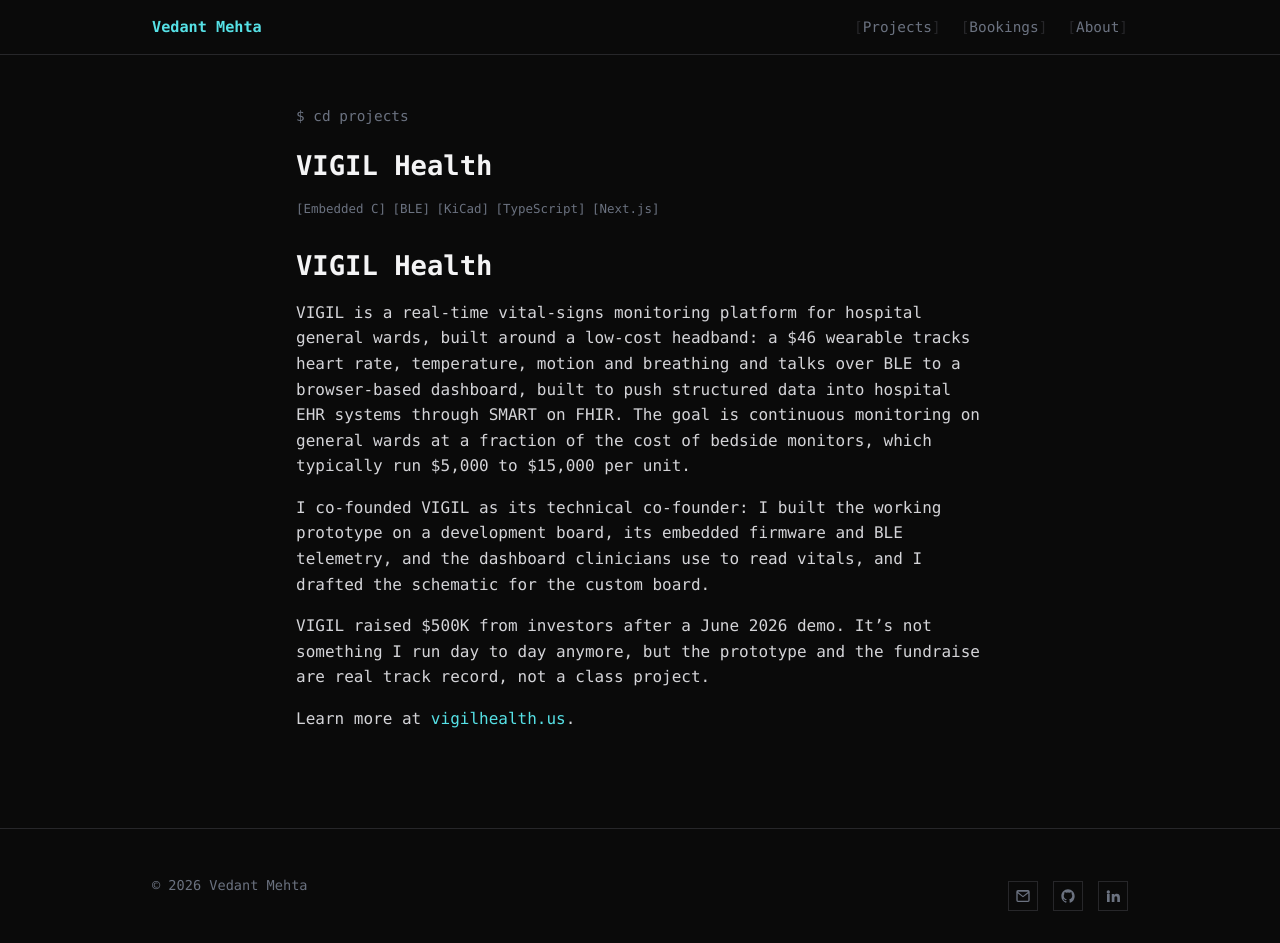
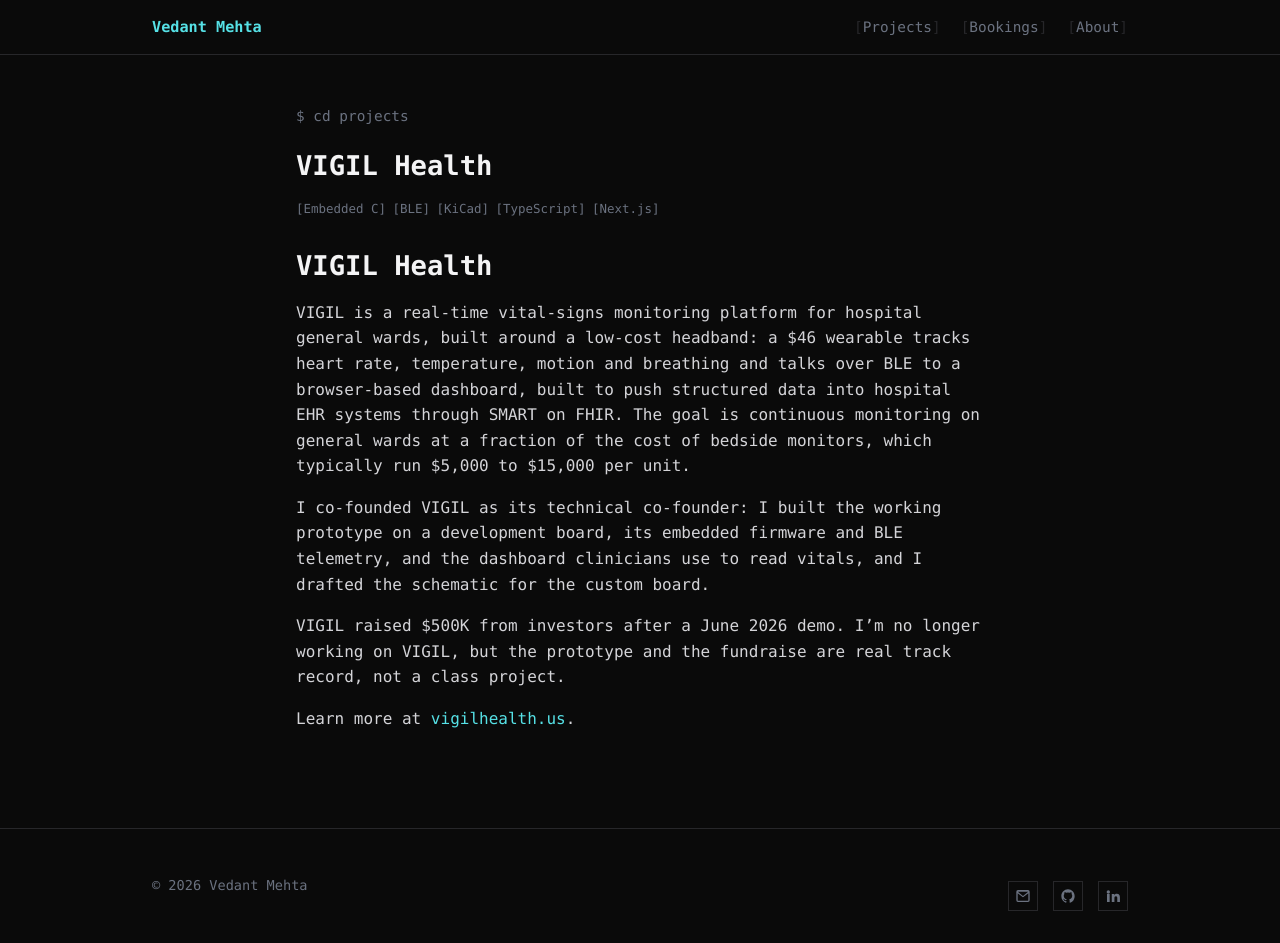
Before and after one commit to vedsmehta/vedsmehta.github.io, a Jekyll site: the page built from _projects/(10) VIGIL Health.md, in a window 1280 px wide. Built offline with Jekyll 4.4.1, drawn with Linux system fonts in a browser that asks for light colours.

Commit message:
Make clear VIGIL is past work across the site
Fix the homepage terminal, which called Vedant the founder of an AI
safety company and listed the old CS + Math degree. Say plainly on the
about, project, and timeline pages that he no longer works on VIGIL.

Co-Authored-By: Claude Opus 5.5 (1M context) <noreply@anthropic.com>

```diff
--- a/_data/timeline.yml
+++ b/_data/timeline.yml
@@ -8,7 +8,7 @@
     Technical co-founder of VIGIL, a low-cost vital-signs headband for hospital wards.
     Built the working prototype, its firmware, BLE telemetry and dashboard, and drafted
     the custom board's schematic, at about $46/unit against a $5,000-$15,000 bedside
-    monitor. Raised $500K after a June 2026 demo. Not an active day-to-day commitment anymore.
+    monitor. Raised $500K after a June 2026 demo. I'm no longer working on VIGIL.
 
 - title: "Math &amp; Philosophy, Stanford University"
   from: 2026
--- a/_includes/about/timeline.html
+++ b/_includes/about/timeline.html
@@ -4,7 +4,7 @@
 
   {% if stanford.size > 0 %}
     <div class="timeline__era">
-      <p class="timeline__era-label">Stanford &amp; Vigil</p>
+      <p class="timeline__era-label">Stanford</p>
       {% for item in stanford %}
         <div class="timeline__item">
           <div class="timeline__dates">{{ item.from }}&ndash;{{ item.to }}</div>
--- a/_projects/(10) VIGIL Health.md
+++ b/_projects/(10) VIGIL Health.md
@@ -18,8 +18,8 @@ I co-founded VIGIL as its technical co-founder: I built the working prototype on
 development board, its embedded firmware and BLE telemetry, and the dashboard clinicians
 use to read vitals, and I drafted the schematic for the custom board.
 
-VIGIL raised $500K from investors after a June 2026 demo. It's not something I run day to
-day anymore, but the prototype and the fundraise are real track record, not a class
+VIGIL raised $500K from investors after a June 2026 demo. I'm no longer working on
+VIGIL, but the prototype and the fundraise are real track record, not a class
 project.
 
 Learn more at [vigilhealth.us](https://vigilhealth.us).
```
Also changed, not shown: _data/terminal.yml (+4 -3 lines), pages/about.md (+1 -1 lines).
